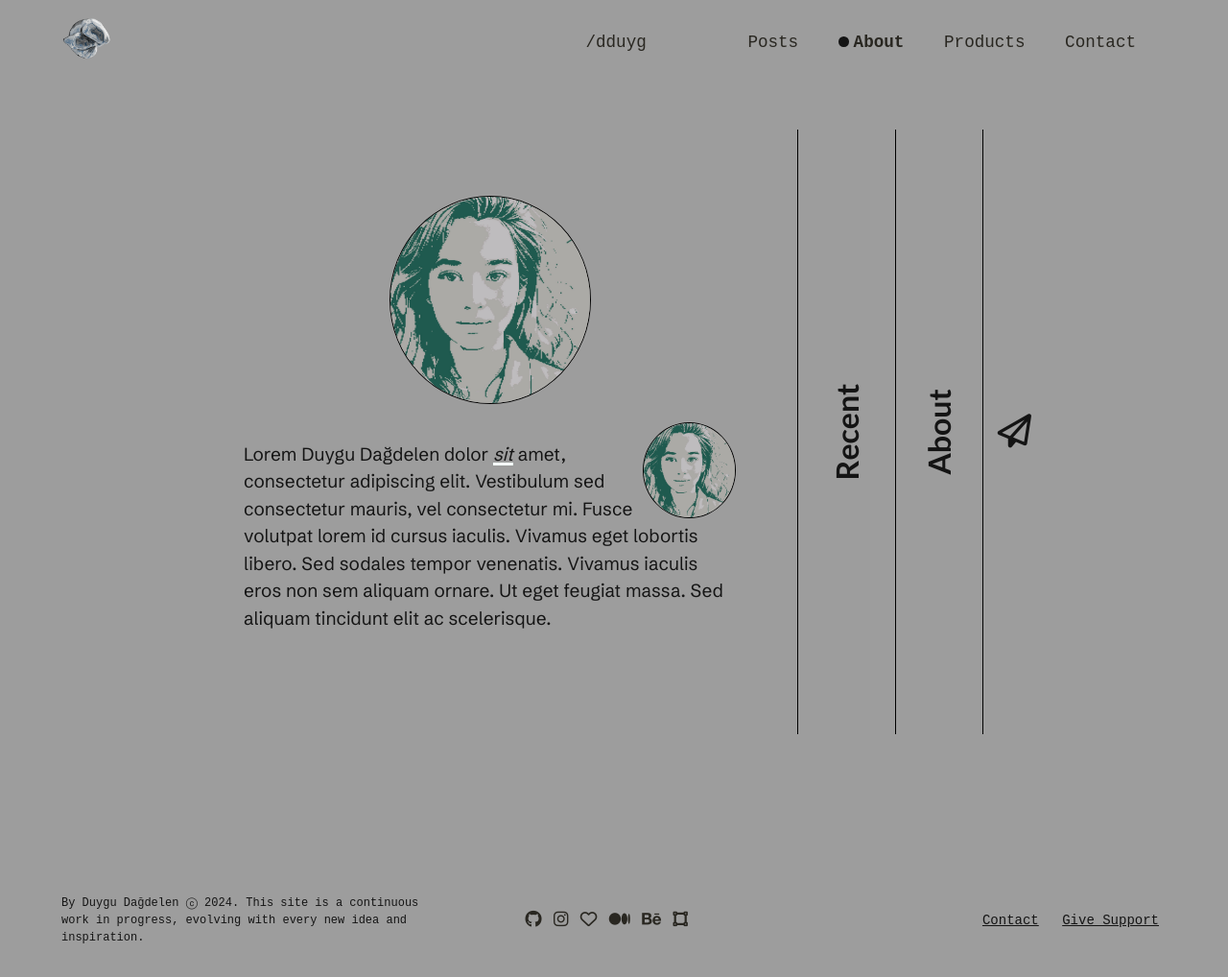
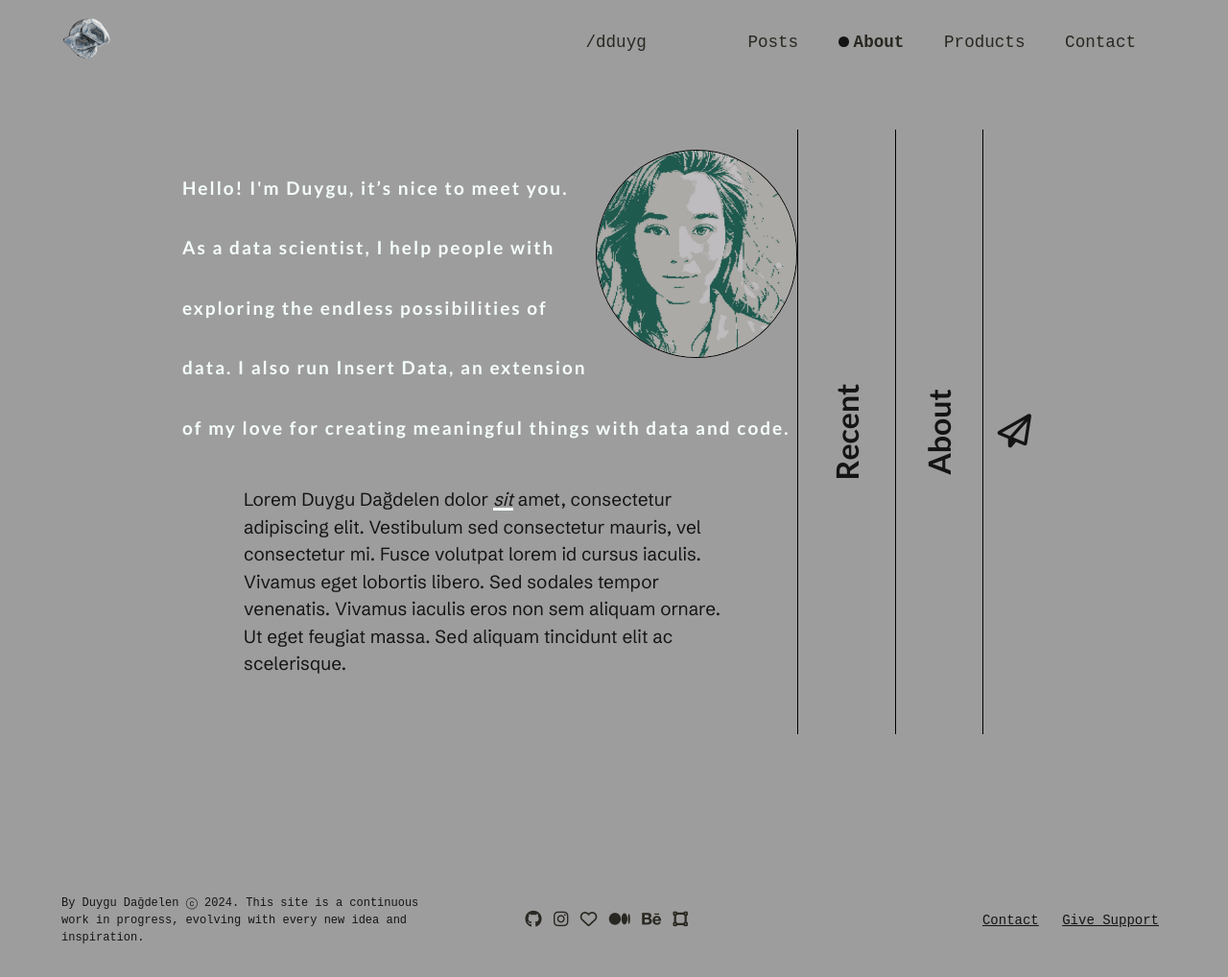
Before and after one commit to dduyg/duuuy, a Jekyll site: the page built from about.html, in a window 1280 px wide. Shown: the whole page at 96% size. Built offline with Jekyll 4.4.1, drawn with Linux system fonts in a browser that asks for light colours; nearby versions of some CDN libraries; some web fonts are replaced.

Commit message:
Update about-panel.html

```diff
--- a/_includes/about-panel.html
+++ b/_includes/about-panel.html
@@ -1,9 +1,9 @@
  <section id="bio" class="panel-active">
     <header>
       <img src="{{ site.baseurl }}/assets/images/dduyg.png" class="profile-img">
+      <span>Hello! I'm Duygu, it’s nice to meet you. As a data scientist, I help people with exploring the endless possibilities of data. I also run <a href="#">Insert Data</a>, an extension of my love for creating meaningful things with data and code.</span>
     </header>
     <div class="content">
-      <img src="{{ site.baseurl }}/assets/images/dduyg.png" class="profile-img">
       <p>Lorem Duygu Dağdelen dolor <a href="#about" class="panel-link">sit</a> amet, consectetur adipiscing elit. Vestibulum sed consectetur mauris, vel consectetur mi. Fusce volutpat lorem id cursus iaculis. Vivamus eget lobortis libero. Sed sodales tempor venenatis. Vivamus iaculis eros non sem aliquam ornare. Ut eget feugiat massa. Sed aliquam tincidunt elit ac scelerisque.</p>
     </div>
   </section>
```
